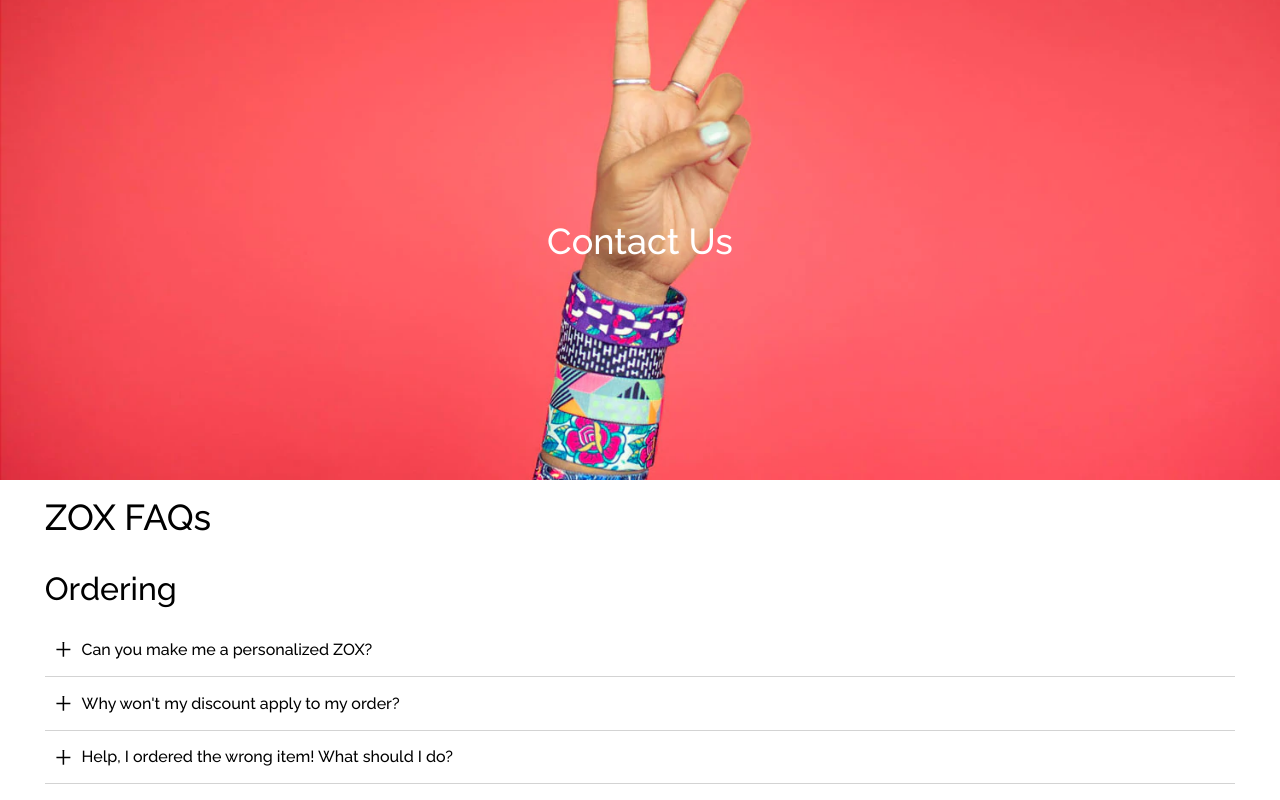
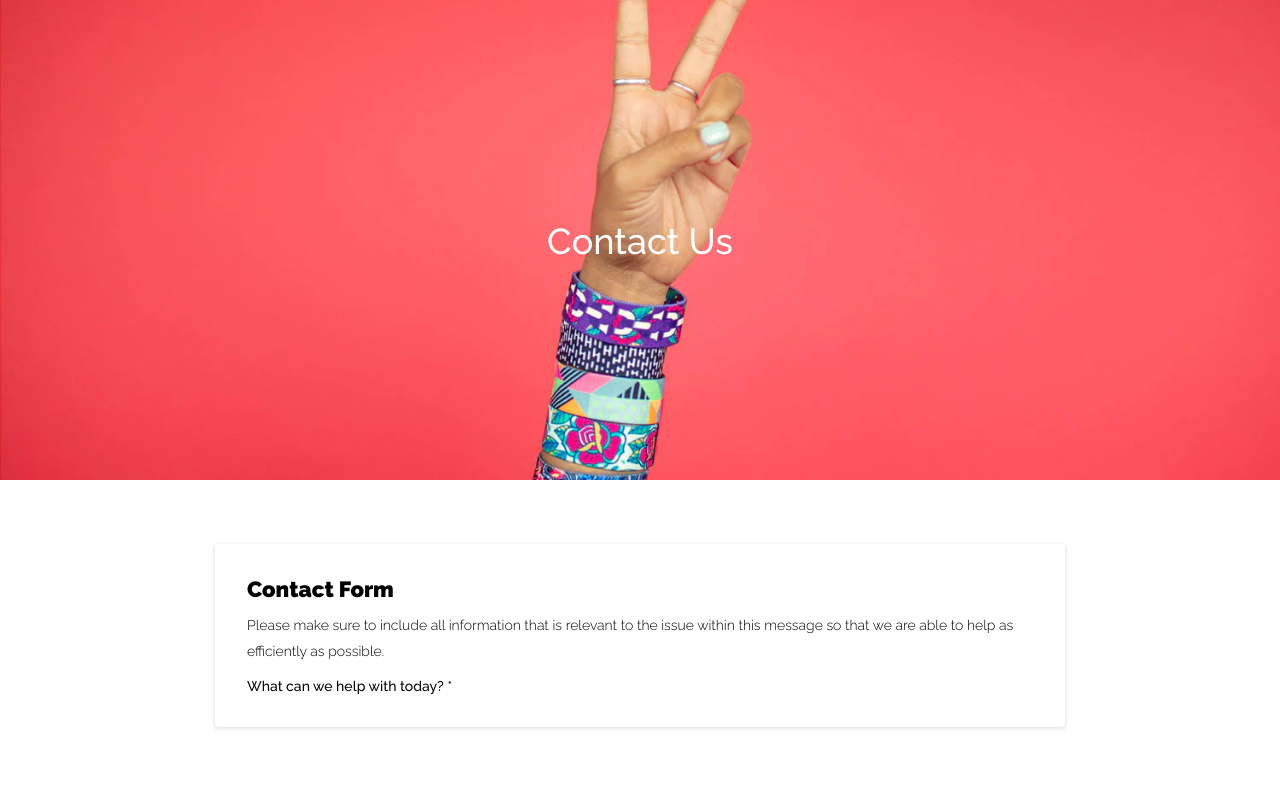
Before and after one commit to spell-landon/zox-faq-skillz, a React (Create React App) app: page / in a window 1280 px wide. Shown: the top 800 px of the page. Built offline with nearby package versions, Linux system fonts and the light colour scheme.

Commit message:
Start on Contact Form

```diff
--- a/src/App.js
+++ b/src/App.js
@@ -3,11 +3,13 @@
 // components
 import FAQ from './components/FAQ/FAQ';
 import HeroImage from './components/HeroImage/HeroImage';
+import ContactForm from './components/ContactForm/ContactForm';
 
 function App() {
   return (
     <>
       <HeroImage />
+      <ContactForm />
       <FAQ />
     </>
   );
--- /dev/null
+++ b/src/components/ContactForm/ContactForm.jsx
@@ -0,0 +1,26 @@
+// dependencies
+import React from 'react';
+// stylesheet
+import styles from './ContactForm.module.css';
+
+function ContactForm(props) {
+  return (
+    <div className={styles.contactFormContainer}>
+      <div className={styles.contactBox}>
+        <h5>Contact Form</h5>
+        <p>
+          Please make sure to include all information that is relevant to the
+          issue within this message so that we are able to help as efficiently
+          as possible.
+        </p>
+        <form>
+          <label htmlFor='help'>
+            What can we help with today? <span>*</span>
+          </label>
+        </form>
+      </div>
+    </div>
+  );
+}
+
+export default ContactForm;
--- /dev/null
+++ b/src/components/ContactForm/ContactForm.module.css
@@ -0,0 +1,31 @@
+/* Contact Container */
+.contactFormContainer {
+  padding: 4rem 0;
+}
+/* Contact Box */
+.contactBox {
+  padding: 2rem 2rem;
+  margin: 0 auto;
+  height: fit-content;
+  width: 100%;
+  max-width: 850px;
+  border-radius: 3px;
+  box-shadow: rgba(0, 0, 0, 0.16) 0px 1px 4px;
+}
+/* Contact Box Title */
+.contactBox h5 {
+  font-weight: 900;
+  font-size: 22px;
+}
+/* Contact Box Paragraph */
+.contactBox p {
+  font-size: 14px;
+  font-weight: 300;
+  padding: 0.7rem 0;
+  line-height: 1.6rem;
+}
+/* Form Labels */
+.contactBox label {
+      font-size: 14px;
+  font-weight: 500;
+}
```
